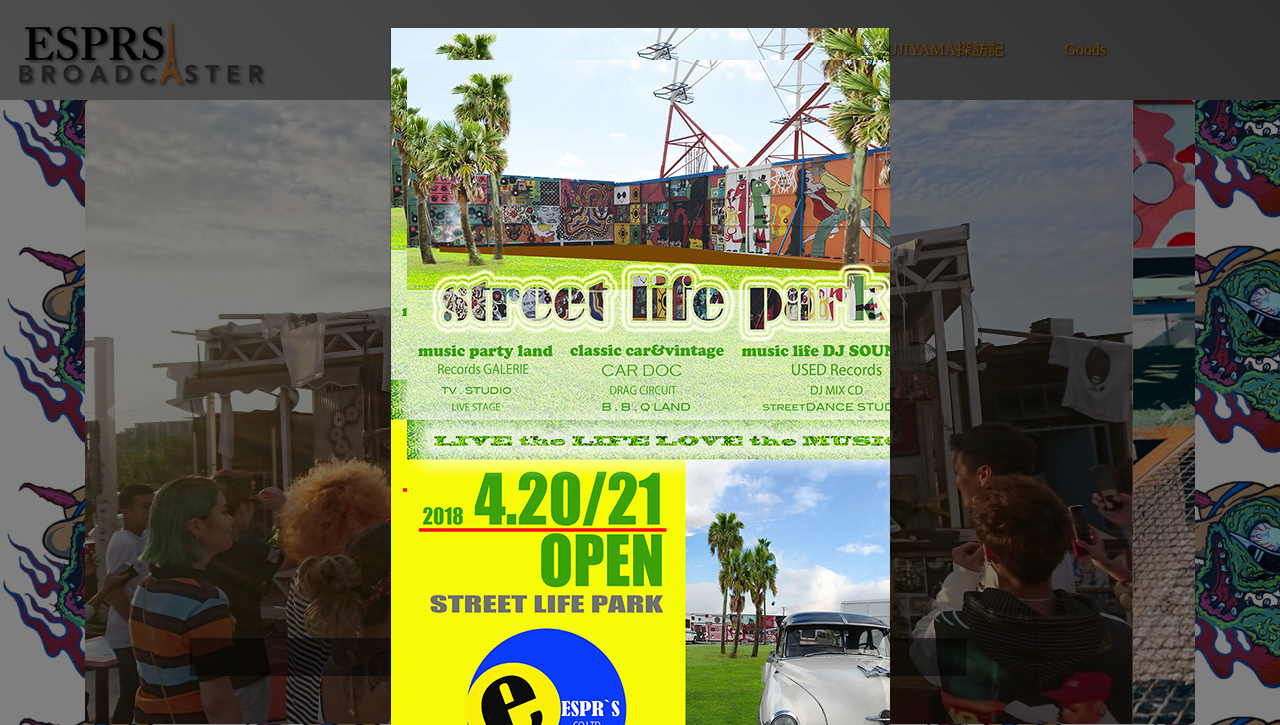
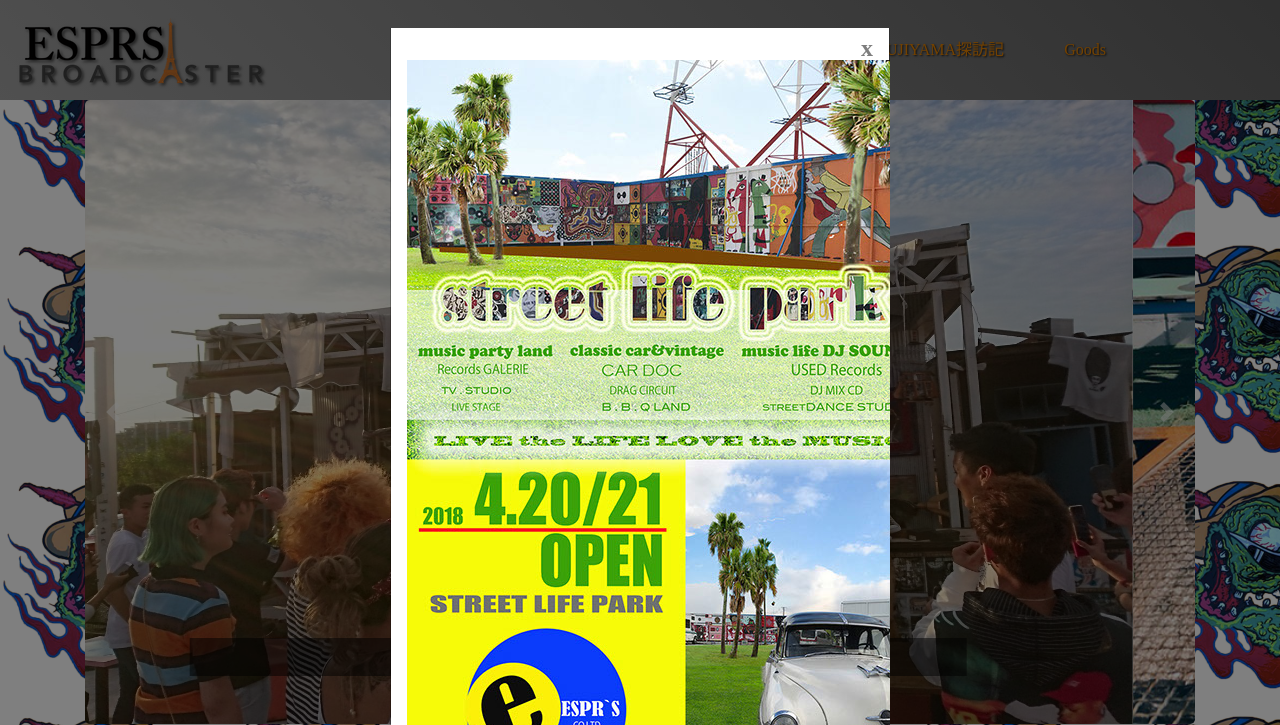
Before and after one commit to kohv2514/kohv2514.github.io, a website: page index.html in a window 1280 px wide. Shown: the top 725 px of the page. Drawn offline with nearby package versions, Linux system fonts and the light colour scheme.

Commit message:
removed modal

```diff
--- a/style.css
+++ b/style.css
@@ -72,7 +72,3 @@
 	#foot img{
 		border: #808080 solid 1px;
 	}
-/* Modal */
-.modal-body{
-		background-image: url(img/slp_2x.jpg);
-	}
```
